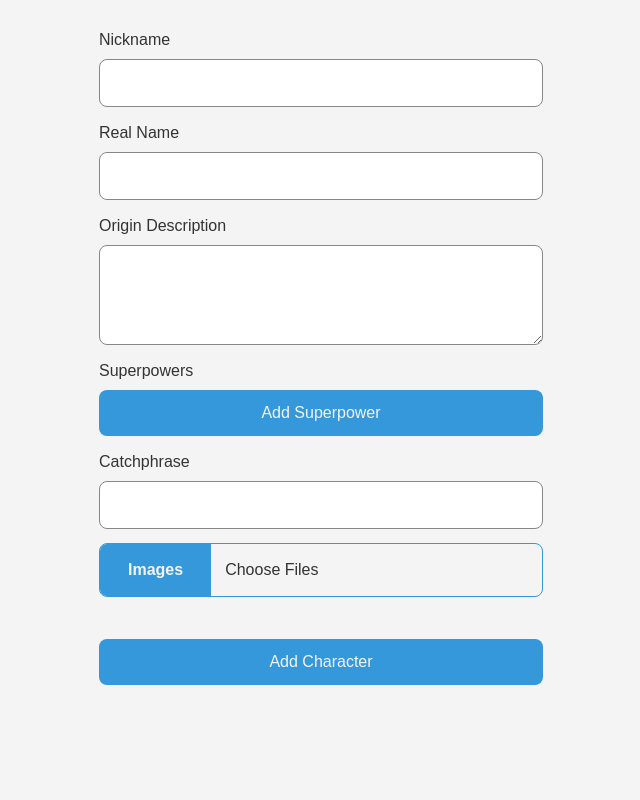
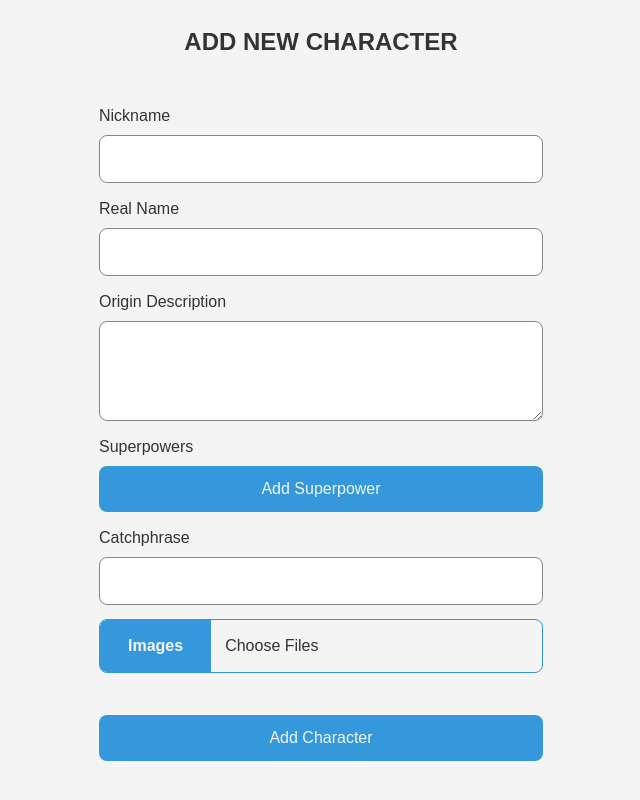
Before and after one commit to olehpetrovasyliev/jsninjas-test-task-frontend, a React (Vite) app: page /addCharacter in a window 1280 px wide. Shown: the whole page, without its empty margins (319-959 px from the left). Built offline with nearby package versions, Linux system fonts and the light colour scheme.

Commit message:
add more styles and validation messages

```diff
--- a/src/App.tsx
+++ b/src/App.tsx
@@ -11,6 +11,8 @@ function App() {
       <Route index element={<HomePage />} />
       <Route path="/characters" element={<AllCharactersPage />} />
       <Route path="/characters/:id" element={<CharacterPage />} />
+      <Route path="/characters/:id/edit" element={<CharacterPage />} />
+
       <Route path="/addCharacter" element={<AddCharacterPage />} />
     </Routes>
   );
--- a/src/Routes/AddCharacterPage/AddCharacter.module.scss
+++ b/src/Routes/AddCharacterPage/AddCharacter.module.scss
@@ -1,4 +1,14 @@
 @import "../../variables.scss";
+
+.addCharacterPage {
+  &__title {
+    font-weight: 700;
+    text-transform: uppercase;
+    margin-top: 24px;
+    font-size: $font-size-large;
+    text-align: center;
+  }
+}
 
 .addCharacterForm {
   display: flex;
@@ -90,7 +100,7 @@
   &__error {
     color: red;
     font-size: 12px;
-    margin-top: 12px;
+    margin-top: 4px;
     display: block;
     position: static;
   }
--- a/src/Routes/AddCharacterPage/AddCharacterPage.tsx
+++ b/src/Routes/AddCharacterPage/AddCharacterPage.tsx
@@ -30,13 +30,18 @@ const AddCharacterPage = () => {
     navigate("/characters");
   };
   return (
-    <form onSubmit={handleSubmit(onSubmit)} className={styles.addCharacterForm}>
+    <section className={styles.addCharacterPage}>
+      <h1 className={styles.addCharacterPage__title}>Add new character</h1>
+      <form
+        onSubmit={handleSubmit(onSubmit)}
+        className={styles.addCharacterForm}
+      >
         <div className={styles.addCharacterForm__field}>
           <label htmlFor="nickname" className={styles.addCharacterForm__info}>
             Nickname
           </label>
           <input
-          {...register("nickname", { required: true })}
+            {...register("nickname", { required: "Nickname is required" })}
             id="nickname"
             className={styles.addCharacterForm__input}
           />
@@ -52,7 +57,7 @@ const AddCharacterPage = () => {
             Real Name
           </label>
           <input
-          {...register("real_name", { required: true })}
+            {...register("real_name", { required: "Real name is required" })}
             id="real_name"
             className={styles.addCharacterForm__input}
           />
@@ -71,7 +76,9 @@ const AddCharacterPage = () => {
             Origin Description
           </label>
           <textarea
-          {...register("origin_description", { required: true })}
+            {...register("origin_description", {
+              required: "Origin description is required",
+            })}
             id="origin_description"
             className={`${styles.addCharacterForm__input} ${styles.addCharacterForm__textarea}`}
           />
@@ -108,7 +115,9 @@ const AddCharacterPage = () => {
         <label className={styles.addCharacterForm__field}>
           <label className={styles.addCharacterForm__info}>Catchphrase</label>
           <input
-          {...register("catch_phrase", { required: true })}
+            {...register("catch_phrase", {
+              required: "Catch phrase is required",
+            })}
             className={styles.addCharacterForm__input}
           />
           {errors.catch_phrase && (
@@ -132,7 +141,7 @@ const AddCharacterPage = () => {
             id="images"
             type="file"
             multiple
-          {...register("images", { required: true })}
+            {...register("images", { required: "Images are required" })}
             className={styles.addCharacterForm__fileInput}
           />
           {errors.images && (
@@ -144,6 +153,7 @@ const AddCharacterPage = () => {
 
         <button type="submit">Add Character</button>
       </form>
+    </section>
   );
 };
 
--- a/src/Routes/CharacterPage/CharacterPage.module.scss
+++ b/src/Routes/CharacterPage/CharacterPage.module.scss
@@ -55,6 +55,7 @@
     align-items: center;
     gap: $padding-base;
     margin-bottom: 2 * $padding-base;
+    flex-wrap: wrap;
   }
 
   &__img {
@@ -63,16 +64,39 @@
     height: 300px;
     object-fit: cover;
   }
+  &__buttonsWrapper {
+    display: flex;
+    gap: 2 * $padding-base;
+    align-items: center;
+    justify-content: center;
 
+    @media only screen and (max-width: $breakpoint-mobile) {
+      flex-direction: column;
+    }
+  }
+
+  &__editBtn,
   &__deleteBtn {
     padding: $padding-base;
-    background-color: $color-delete;
+    background-color: $color-primary;
     color: $color-background;
     border-radius: $border-radius;
     font-size: $font-size-base;
     cursor: pointer;
     transition: all 300ms ease;
 
+    @media only screen and (max-width: $breakpoint-mobile) {
+      width: 100%;
+    }
+
+    &:hover {
+      background-color: $color-primary-hover !important;
+    }
+  }
+
+  &__deleteBtn {
+    background-color: $color-delete;
+
     &:hover {
       background-color: $color-delete-hover !important;
     }
--- a/src/Routes/CharacterPage/CharacterPage.tsx
+++ b/src/Routes/CharacterPage/CharacterPage.tsx
@@ -1,6 +1,6 @@
 import { useEffect } from "react";
 import { useDispatch, useSelector } from "react-redux";
-import { useNavigate, useParams } from "react-router-dom";
+import { Link, useNavigate, useParams } from "react-router-dom";
 import {
   deleteCharacterThunk,
   getCharacterByIdThunk,
@@ -10,7 +10,6 @@ import {
   selectCurrentCharacter,
   selectLoading,
 } from "../../helpers/redux/characters/charactersSelectors";
-import { Swiper, SwiperSlide } from "swiper/react";
 import styles from "./CharacterPage.module.scss";
 
 const CharacterPage = () => {
@@ -68,12 +67,20 @@ const CharacterPage = () => {
               />
             ))}
           </div>
+          <div className={styles.characterPage__buttonsWrapper}>
+            <Link
+              to={`/characters/${id}/edit`}
+              className={styles.characterPage__editBtn}
+            >
+              Edit character
+            </Link>
             <button
               onClick={handleDelete}
               className={styles.characterPage__deleteBtn}
             >
               Delete character
             </button>
+          </div>
         </>
       )}
     </section>
--- a/src/index.scss
+++ b/src/index.scss
@@ -49,4 +49,5 @@ button {
 
 a {
   color: $color-text;
+  text-decoration: none;
 }
```
Lines whose indentation alone changed are shown as unchanged.
